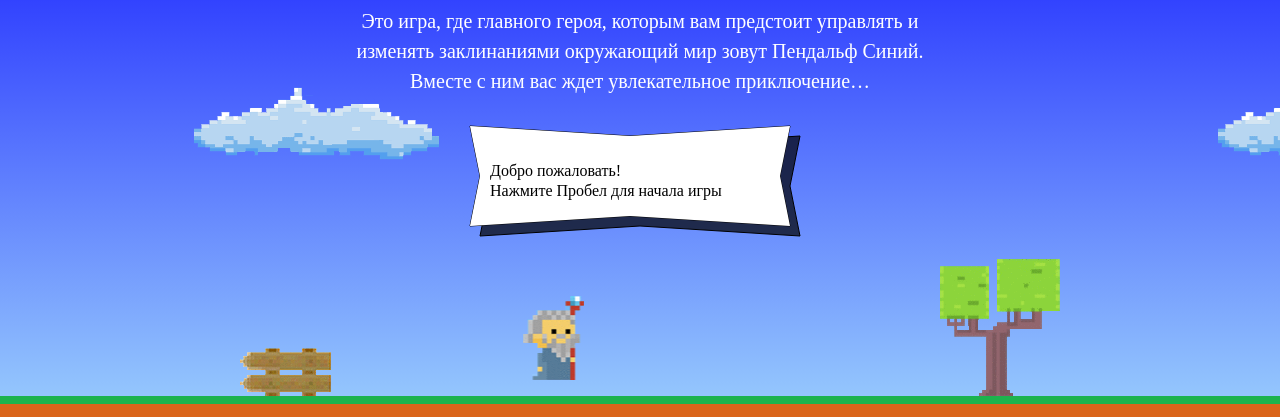
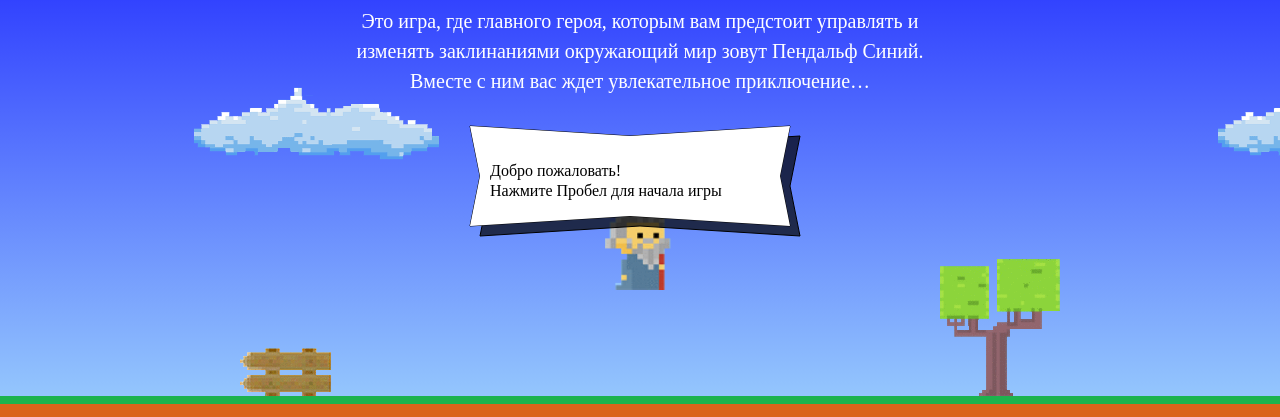
Before and after one commit to exxlain/378011-code-and-magick, a website: page index.html in a window 1280 px wide. Shown: the part 203-620 px from the top of the page. Drawn offline with Linux system fonts and the light colour scheme; a web font is replaced by a local one.

Commit message:
задание 1 - изменения в игре

```diff
--- a/index.html
+++ b/index.html
@@ -180,7 +180,30 @@
     <p class="setup-similar-label">Петр Петров</p>
   </div>
 </template>
+<script>
+    var fireballSize = 22;
+    var getFireballSpeed =function(left){
+       if (left){
+           return 5;
+       }
+           else {
+              return 2;
+           }
+    }
+    var wizardSpeed = 3;
+    var wizardWidth = 70;
+    var getWizardHeight = function (){
+        return 1.337 * wizardWidth;
+    }
+    var getWizardX = function(width){
+         return (width/2)-(wizardWidth/2);
+    }
+     var getWizardY = function(height){
+          return (height - 2*height/3);
+    }
 
+
+</script>
 <script src="js/game.js"></script>
 
 </body>
```
